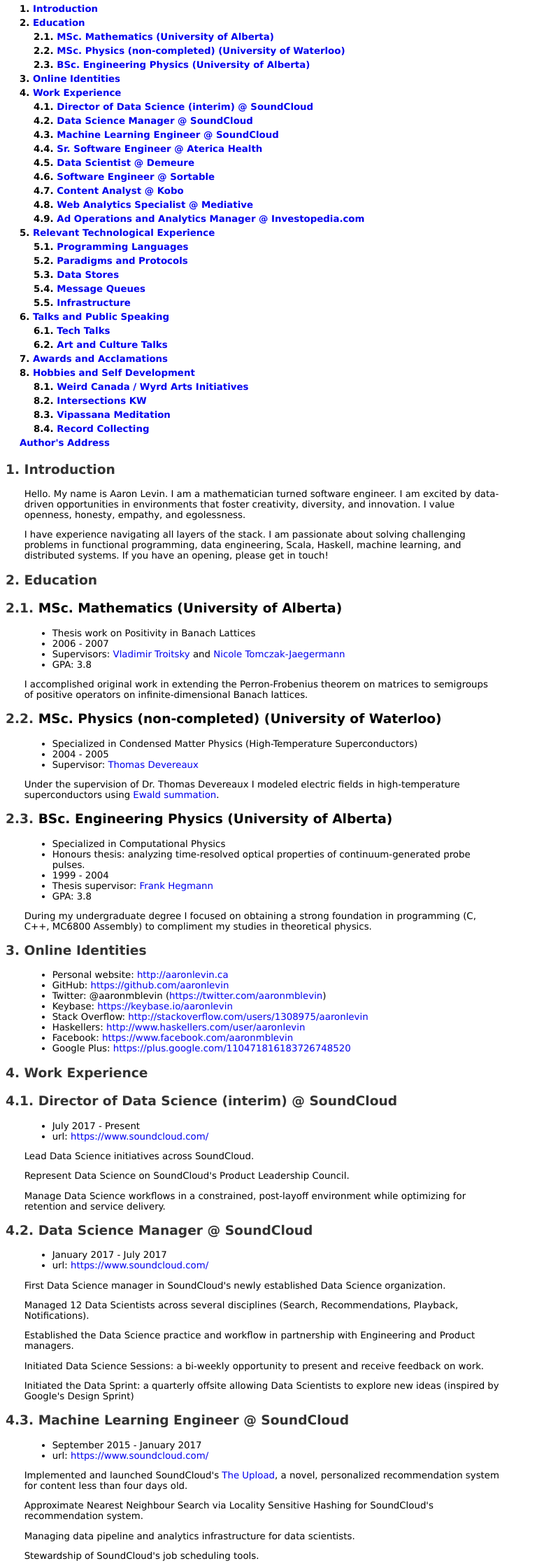
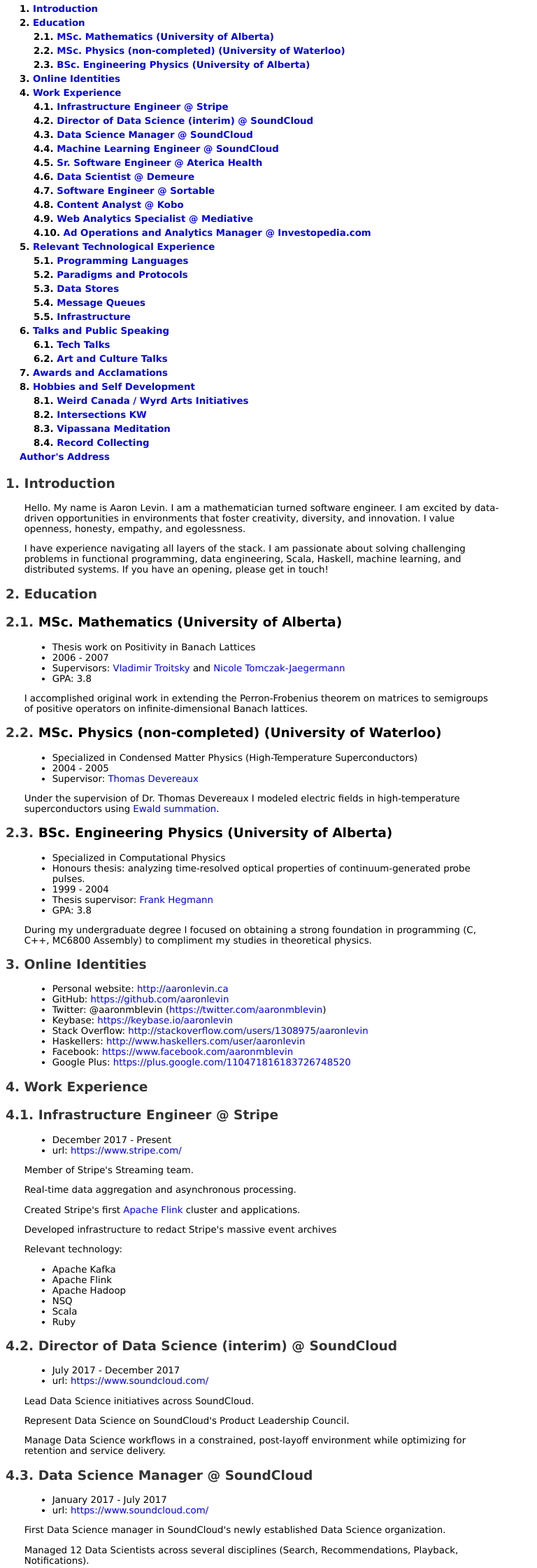
Before and after one commit to aaronlevin/resume, a plain HTML site: page resume.html in a window 1280 px wide. Shown: the part 860-3100 px from the top of the page at 70% size, without its empty margins (0-768 px from the left). Drawn offline with Linux system fonts and the light colour scheme.

Commit message:
Update and regen resume

```diff
--- a/resume.html
+++ b/resume.html
@@ -381,15 +381,16 @@
 <link href="#rfc.section.2.3" rel="Chapter" title="2.3 BSc. Engineering Physics (University of Alberta)">
 <link href="#rfc.section.3" rel="Chapter" title="3 Online Identities">
 <link href="#rfc.section.4" rel="Chapter" title="4 Work Experience">
-<link href="#rfc.section.4.1" rel="Chapter" title="4.1 Director of Data Science (interim) @ SoundCloud">
-<link href="#rfc.section.4.2" rel="Chapter" title="4.2 Data Science Manager @ SoundCloud">
-<link href="#rfc.section.4.3" rel="Chapter" title="4.3 Machine Learning Engineer @ SoundCloud">
-<link href="#rfc.section.4.4" rel="Chapter" title="4.4 Sr. Software Engineer @ Aterica Health">
-<link href="#rfc.section.4.5" rel="Chapter" title="4.5 Data Scientist @ Demeure">
-<link href="#rfc.section.4.6" rel="Chapter" title="4.6 Software Engineer @ Sortable">
-<link href="#rfc.section.4.7" rel="Chapter" title="4.7 Content Analyst @ Kobo">
-<link href="#rfc.section.4.8" rel="Chapter" title="4.8 Web Analytics Specialist @ Mediative">
-<link href="#rfc.section.4.9" rel="Chapter" title="4.9 Ad Operations and Analytics Manager @ Investopedia.com">
+<link href="#rfc.section.4.1" rel="Chapter" title="4.1 Infrastructure Engineer @ Stripe">
+<link href="#rfc.section.4.2" rel="Chapter" title="4.2 Director of Data Science (interim) @ SoundCloud">
+<link href="#rfc.section.4.3" rel="Chapter" title="4.3 Data Science Manager @ SoundCloud">
+<link href="#rfc.section.4.4" rel="Chapter" title="4.4 Machine Learning Engineer @ SoundCloud">
+<link href="#rfc.section.4.5" rel="Chapter" title="4.5 Sr. Software Engineer @ Aterica Health">
+<link href="#rfc.section.4.6" rel="Chapter" title="4.6 Data Scientist @ Demeure">
+<link href="#rfc.section.4.7" rel="Chapter" title="4.7 Software Engineer @ Sortable">
+<link href="#rfc.section.4.8" rel="Chapter" title="4.8 Content Analyst @ Kobo">
+<link href="#rfc.section.4.9" rel="Chapter" title="4.9 Web Analytics Specialist @ Mediative">
+<link href="#rfc.section.4.10" rel="Chapter" title="4.10 Ad Operations and Analytics Manager @ Investopedia.com">
 <link href="#rfc.section.5" rel="Chapter" title="5 Relevant Technological Experience">
 <link href="#rfc.section.5.1" rel="Chapter" title="5.1 Programming Languages">
 <link href="#rfc.section.5.2" rel="Chapter" title="5.2 Paradigms and Protocols">
@@ -408,12 +409,12 @@
 <link href="#rfc.authors" rel="Chapter">
 
 
-  <meta name="generator" content="xml2rfc version 2.7.0 - http://tools.ietf.org/tools/xml2rfc" />
+  <meta name="generator" content="xml2rfc version 2.10.0 - https://tools.ietf.org/tools/xml2rfc" />
   <link rel="schema.dct" href="http://purl.org/dc/terms/" />
 
   <meta name="dct.creator" content="Levin, A." />
   <meta name="dct.identifier" content="urn:ietf:id:" />
-  <meta name="dct.issued" scheme="ISO8601" content="2017-7-20" />
+  <meta name="dct.issued" scheme="ISO8601" content="2017-07-20" />
   <meta name="dct.abstract" content="This document summarizes the personal and working history of Aaron Michael Benjamin Levin, MSc., born 1981-12-03T12:53:00-07:00 in Calgary, Alberta (geo:51.065389,-114.133306).  " />
   <meta name="description" content="This document summarizes the personal and working history of Aaron Michael Benjamin Levin, MSc., born 1981-12-03T12:53:00-07:00 in Calgary, Alberta (geo:51.065389,-114.133306).  " />
 
@@ -489,23 +490,25 @@
 </li>
 <li>4.   <a href="#rfc.section.4">Work Experience</a>
 </li>
-<ul><li>4.1.   <a href="#rfc.section.4.1">Director of Data Science (interim) @ SoundCloud</a>
+<ul><li>4.1.   <a href="#rfc.section.4.1">Infrastructure Engineer @ Stripe</a>
 </li>
-<li>4.2.   <a href="#rfc.section.4.2">Data Science Manager @ SoundCloud</a>
+<li>4.2.   <a href="#rfc.section.4.2">Director of Data Science (interim) @ SoundCloud</a>
 </li>
-<li>4.3.   <a href="#rfc.section.4.3">Machine Learning Engineer @ SoundCloud</a>
+<li>4.3.   <a href="#rfc.section.4.3">Data Science Manager @ SoundCloud</a>
 </li>
-<li>4.4.   <a href="#rfc.section.4.4">Sr. Software Engineer @ Aterica Health</a>
+<li>4.4.   <a href="#rfc.section.4.4">Machine Learning Engineer @ SoundCloud</a>
 </li>
-<li>4.5.   <a href="#rfc.section.4.5">Data Scientist @ Demeure</a>
+<li>4.5.   <a href="#rfc.section.4.5">Sr. Software Engineer @ Aterica Health</a>
 </li>
-<li>4.6.   <a href="#rfc.section.4.6">Software Engineer @ Sortable</a>
+<li>4.6.   <a href="#rfc.section.4.6">Data Scientist @ Demeure</a>
 </li>
-<li>4.7.   <a href="#rfc.section.4.7">Content Analyst @ Kobo</a>
+<li>4.7.   <a href="#rfc.section.4.7">Software Engineer @ Sortable</a>
 </li>
-<li>4.8.   <a href="#rfc.section.4.8">Web Analytics Specialist @ Mediative</a>
+<li>4.8.   <a href="#rfc.section.4.8">Content Analyst @ Kobo</a>
 </li>
-<li>4.9.   <a href="#rfc.section.4.9">Ad Operations and Analytics Manager @ Investopedia.com</a>
+<li>4.9.   <a href="#rfc.section.4.9">Web Analytics Specialist @ Mediative</a>
+</li>
+<li>4.10.   <a href="#rfc.section.4.10">Ad Operations and Analytics Manager @ Investopedia.com</a>
 </li>
 </ul><li>5.   <a href="#rfc.section.5">Relevant Technological Experience</a>
 </li>
@@ -621,22 +624,50 @@
 <a href="#rfc.section.4">4.</a> <a href="#work-experience" id="work-experience">Work Experience</a>
 </h1>
 <h1 id="rfc.section.4.1">
-<a href="#rfc.section.4.1">4.1.</a> <a href="#director-data-science-soundcloud" id="director-data-science-soundcloud">Director of Data Science (interim) @ SoundCloud</a>
+<a href="#rfc.section.4.1">4.1.</a> <a href="#infrastructure-engineer-stripe" id="infrastructure-engineer-stripe">Infrastructure Engineer @ Stripe</a>
 </h1>
 <p></p>
 
 <ul>
-<li>July 2017 - Present</li>
+<li>December 2017 - Present</li>
+<li>url: <a href="https://www.stripe.com/">https://www.stripe.com/</a>
+</li>
+</ul>
+
+<p> </p>
+<p id="rfc.section.4.1.p.2">Member of Stripe's Streaming team.</p>
+<p id="rfc.section.4.1.p.3">Real-time data aggregation and asynchronous processing.</p>
+<p id="rfc.section.4.1.p.4">Created Stripe's first <a href="https://flink.apache.org/">Apache Flink</a> cluster and applications.</p>
+<p id="rfc.section.4.1.p.5">Developed infrastructure to redact Stripe's massive event archives</p>
+<p id="rfc.section.4.1.p.6">Relevant technology: </p>
+
+<ul>
+<li>Apache Kafka</li>
+<li>Apache Flink</li>
+<li>Apache Hadoop</li>
+<li>NSQ</li>
+<li>Scala</li>
+<li>Ruby</li>
+</ul>
+
+<p> </p>
+<h1 id="rfc.section.4.2">
+<a href="#rfc.section.4.2">4.2.</a> <a href="#director-data-science-soundcloud" id="director-data-science-soundcloud">Director of Data Science (interim) @ SoundCloud</a>
+</h1>
+<p></p>
+
+<ul>
+<li>July 2017 - December 2017</li>
 <li>url: <a href="https://www.soundcloud.com/">https://www.soundcloud.com/</a>
 </li>
 </ul>
 
 <p> </p>
-<p id="rfc.section.4.1.p.2">Lead Data Science initiatives across SoundCloud.</p>
-<p id="rfc.section.4.1.p.3">Represent Data Science on SoundCloud's Product Leadership Council.</p>
-<p id="rfc.section.4.1.p.4">Manage Data Science workflows in a constrained, post-layoff environment while optimizing for retention and service delivery.</p>
-<h1 id="rfc.section.4.2">
-<a href="#rfc.section.4.2">4.2.</a> <a href="#data-science-manager-soundcloud" id="data-science-manager-soundcloud">Data Science Manager @ SoundCloud</a>
+<p id="rfc.section.4.2.p.2">Lead Data Science initiatives across SoundCloud.</p>
+<p id="rfc.section.4.2.p.3">Represent Data Science on SoundCloud's Product Leadership Council.</p>
+<p id="rfc.section.4.2.p.4">Manage Data Science workflows in a constrained, post-layoff environment while optimizing for retention and service delivery.</p>
+<h1 id="rfc.section.4.3">
+<a href="#rfc.section.4.3">4.3.</a> <a href="#data-science-manager-soundcloud" id="data-science-manager-soundcloud">Data Science Manager @ SoundCloud</a>
 </h1>
 <p></p>
 
@@ -647,13 +678,13 @@
 </ul>
 
 <p> </p>
-<p id="rfc.section.4.2.p.2">First Data Science manager in SoundCloud's newly established Data Science organization.</p>
-<p id="rfc.section.4.2.p.3">Managed 12 Data Scientists across several disciplines (Search, Recommendations, Playback, Notifications).</p>
-<p id="rfc.section.4.2.p.4">Established the Data Science practice and workflow in partnership with Engineering and Product managers.</p>
-<p id="rfc.section.4.2.p.5">Initiated Data Science Sessions: a bi-weekly opportunity to present and receive feedback on work.</p>
-<p id="rfc.section.4.2.p.6">Initiated the Data Sprint: a quarterly offsite allowing Data Scientists to explore new ideas (inspired by Google's Design Sprint)</p>
-<h1 id="rfc.section.4.3">
-<a href="#rfc.section.4.3">4.3.</a> <a href="#machine-learning-engineer-soundcloud" id="machine-learning-engineer-soundcloud">Machine Learning Engineer @ SoundCloud</a>
+<p id="rfc.section.4.3.p.2">First Data Science manager in SoundCloud's newly established Data Science organization.</p>
+<p id="rfc.section.4.3.p.3">Managed 12 Data Scientists across several disciplines (Search, Recommendations, Playback, Notifications).</p>
+<p id="rfc.section.4.3.p.4">Established the Data Science practice and workflow in partnership with Engineering and Product managers.</p>
+<p id="rfc.section.4.3.p.5">Initiated Data Science Sessions: a bi-weekly opportunity to present and receive feedback on work.</p>
+<p id="rfc.section.4.3.p.6">Initiated the Data Sprint: a quarterly offsite allowing Data Scientists to explore new ideas (inspired by Google's Design Sprint)</p>
+<h1 id="rfc.section.4.4">
+<a href="#rfc.section.4.4">4.4.</a> <a href="#machine-learning-engineer-soundcloud" id="machine-learning-engineer-soundcloud">Machine Learning Engineer @ SoundCloud</a>
 </h1>
 <p></p>
 
@@ -664,11 +695,11 @@
 </ul>
 
 <p> </p>
-<p id="rfc.section.4.3.p.2">Implemented and launched SoundCloud's <a href="https://blog.soundcloud.com/2017/05/03/introducing-upload-new-soundcloud-selected/">The Upload</a>, a novel, personalized recommendation system for content less than four days old.</p>
-<p id="rfc.section.4.3.p.3">Approximate Nearest Neighbour Search via Locality Sensitive Hashing for SoundCloud's recommendation system.</p>
-<p id="rfc.section.4.3.p.4">Managing data pipeline and analytics infrastructure for data scientists.</p>
-<p id="rfc.section.4.3.p.5">Stewardship of SoundCloud's job scheduling tools.</p>
-<p id="rfc.section.4.3.p.6">Relevant technology: </p>
+<p id="rfc.section.4.4.p.2">Implemented and launched SoundCloud's <a href="https://blog.soundcloud.com/2017/05/03/introducing-upload-new-soundcloud-selected/">The Upload</a>, a novel, personalized recommendation system for content less than four days old.</p>
+<p id="rfc.section.4.4.p.3">Approximate Nearest Neighbour Search via Locality Sensitive Hashing for SoundCloud's recommendation system.</p>
+<p id="rfc.section.4.4.p.4">Managing data pipeline and analytics infrastructure for data scientists.</p>
+<p id="rfc.section.4.4.p.5">Stewardship of SoundCloud's job scheduling tools.</p>
+<p id="rfc.section.4.4.p.6">Relevant technology: </p>
 
 <ul>
 <li>Apache Spark</li>
@@ -681,8 +712,8 @@
 </ul>
 
 <p> </p>
-<h1 id="rfc.section.4.4">
-<a href="#rfc.section.4.4">4.4.</a> <a href="#work-aterica-health" id="work-aterica-health">Sr. Software Engineer @ Aterica Health</a>
+<h1 id="rfc.section.4.5">
+<a href="#rfc.section.4.5">4.5.</a> <a href="#work-aterica-health" id="work-aterica-health">Sr. Software Engineer @ Aterica Health</a>
 </h1>
 <p></p>
 
@@ -693,8 +724,8 @@
 </ul>
 
 <p> </p>
-<p id="rfc.section.4.4.p.2">Designing and building scalable systems for network-aware, embedded devices (IoT) built to improve health and save lives.</p>
-<p id="rfc.section.4.4.p.3">Relevant technology: </p>
+<p id="rfc.section.4.5.p.2">Designing and building scalable systems for network-aware, embedded devices (IoT) built to improve health and save lives.</p>
+<p id="rfc.section.4.5.p.3">Relevant technology: </p>
 
 <ul>
 <li>Haskell</li>
@@ -710,8 +741,8 @@
 </ul>
 
 <p> </p>
-<h1 id="rfc.section.4.5">
-<a href="#rfc.section.4.5">4.5.</a> <a href="#work-demeure-metamarketplace" id="work-demeure-metamarketplace">Data Scientist @ Demeure</a>
+<h1 id="rfc.section.4.6">
+<a href="#rfc.section.4.6">4.6.</a> <a href="#work-demeure-metamarketplace" id="work-demeure-metamarketplace">Data Scientist @ Demeure</a>
 </h1>
 <p></p>
 
@@ -722,8 +753,8 @@
 </ul>
 
 <p> </p>
-<p id="rfc.section.4.5.p.2">Search and data infrastructure powered by Apache Storm, elasticsearch, and DynamoDB.</p>
-<p id="rfc.section.4.5.p.3">Relevant technology: </p>
+<p id="rfc.section.4.6.p.2">Search and data infrastructure powered by Apache Storm, elasticsearch, and DynamoDB.</p>
+<p id="rfc.section.4.6.p.3">Relevant technology: </p>
 
 <ul>
 <li><a href="https://storm.apache.org/">Apache Storm</a></li>
@@ -735,8 +766,8 @@
 </ul>
 
 <p> </p>
-<h1 id="rfc.section.4.6">
-<a href="#rfc.section.4.6">4.6.</a> <a href="#work-sortable" id="work-sortable">Software Engineer @ Sortable</a>
+<h1 id="rfc.section.4.7">
+<a href="#rfc.section.4.7">4.7.</a> <a href="#work-sortable" id="work-sortable">Software Engineer @ Sortable</a>
 </h1>
 <p></p>
 
@@ -747,8 +778,8 @@
 </ul>
 
 <p> </p>
-<p id="rfc.section.4.6.p.2">Full-stack engineer building a product comparison platform empowering consumers to make decisions easier and data-driven.</p>
-<p id="rfc.section.4.6.p.3">Relevant technology: </p>
+<p id="rfc.section.4.7.p.2">Full-stack engineer building a product comparison platform empowering consumers to make decisions easier and data-driven.</p>
+<p id="rfc.section.4.7.p.3">Relevant technology: </p>
 
 <ul>
 <li>Scala</li>
@@ -761,8 +792,8 @@
 </ul>
 
 <p> </p>
-<h1 id="rfc.section.4.7">
-<a href="#rfc.section.4.7">4.7.</a> <a href="#work-kobo" id="work-kobo">Content Analyst @ Kobo</a>
+<h1 id="rfc.section.4.8">
+<a href="#rfc.section.4.8">4.8.</a> <a href="#work-kobo" id="work-kobo">Content Analyst @ Kobo</a>
 </h1>
 <p></p>
 
@@ -772,8 +803,8 @@
 </ul>
 
 <p> </p>
-<p id="rfc.section.4.7.p.2">Developing unique algorithms to monitor content performance and pricing strategies for Kobo's eBooks.  </p>
-<p id="rfc.section.4.7.p.3">Relevant technology: </p>
+<p id="rfc.section.4.8.p.2">Developing unique algorithms to monitor content performance and pricing strategies for Kobo's eBooks.  </p>
+<p id="rfc.section.4.8.p.3">Relevant technology: </p>
 
 <ul>
 <li>R</li>
@@ -782,8 +813,8 @@
 </ul>
 
 <p> </p>
-<h1 id="rfc.section.4.8">
-<a href="#rfc.section.4.8">4.8.</a> <a href="#work-mediative" id="work-mediative">Web Analytics Specialist @ Mediative</a>
+<h1 id="rfc.section.4.9">
+<a href="#rfc.section.4.9">4.9.</a> <a href="#work-mediative" id="work-mediative">Web Analytics Specialist @ Mediative</a>
 </h1>
 <p></p>
 
@@ -794,8 +825,8 @@
 </ul>
 
 <p> </p>
-<p id="rfc.section.4.8.p.2">As a lead analyst, I delivered highly-actionable and creative dashboards for our clients</p>
-<p id="rfc.section.4.8.p.3">Relevant technology: </p>
+<p id="rfc.section.4.9.p.2">As a lead analyst, I delivered highly-actionable and creative dashboards for our clients</p>
+<p id="rfc.section.4.9.p.3">Relevant technology: </p>
 
 <ul>
 <li>Python</li>
@@ -804,8 +835,8 @@
 </ul>
 
 <p> </p>
-<h1 id="rfc.section.4.9">
-<a href="#rfc.section.4.9">4.9.</a> Ad Operations and Analytics Manager @ Investopedia.com</h1>
+<h1 id="rfc.section.4.10">
+<a href="#rfc.section.4.10">4.10.</a> Ad Operations and Analytics Manager @ Investopedia.com</h1>
 <p></p>
 
 <ul>
@@ -815,8 +846,8 @@
 </ul>
 
 <p> </p>
-<p id="rfc.section.4.9.p.2">I managed and grew all advertising and analytical activities for Investopedia.com, totalling $9M in revenue annually.</p>
-<p id="rfc.section.4.9.p.3">Relevant technology: </p>
+<p id="rfc.section.4.10.p.2">I managed and grew all advertising and analytical activities for Investopedia.com, totalling $9M in revenue annually.</p>
+<p id="rfc.section.4.10.p.3">Relevant technology: </p>
 
 <ul>
 <li>PHP</li>
```
Also changed, not shown: resume.xml (+24 -1 lines), resume.txt.
